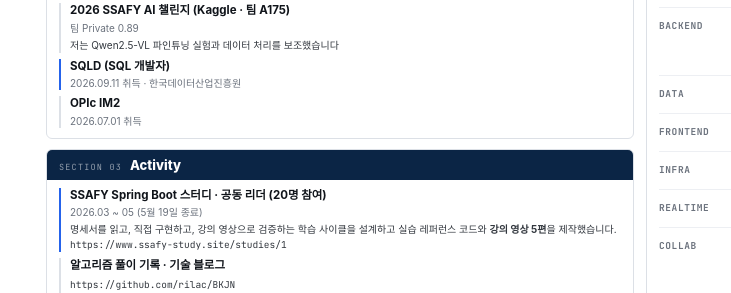
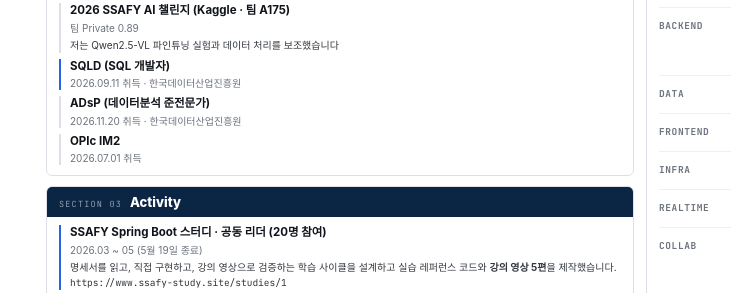
Before and after one commit to rilac/Portfolio, a plain HTML site: page index.html in a window 1280 px wide. Both pictures are taken after a click on the button 490 px from the left and 754 px from the top of the page. Shown: the part 416-709 px from the top of the page, 0-731 px from the left. Drawn offline with nearby package versions, Linux system fonts and the light colour scheme; a web font is replaced by a local one.

Commit message:
Add ADsP certificate to portfolio
Co-Authored-By: Claude Sonnet 5.5 <noreply@anthropic.com>
Claude-Session: https://claude.ai/code/session_01EvCC2w2Qqw6AzACdi1pEwL

```diff
--- a/index.html
+++ b/index.html
@@ -87,6 +87,10 @@
             <div class="pf hi">
               <div class="pf-name">SQLD (SQL 개발자)</div>
               <div class="pf-sub">2026.09.11 취득 · 한국데이터산업진흥원</div>
+            </div>
+            <div class="pf">
+              <div class="pf-name">ADsP (데이터분석 준전문가)</div>
+              <div class="pf-sub">2026.11.20 취득 · 한국데이터산업진흥원</div>
             </div>
             <div class="pf">
               <div class="pf-name">OPIc IM2</div>
```
